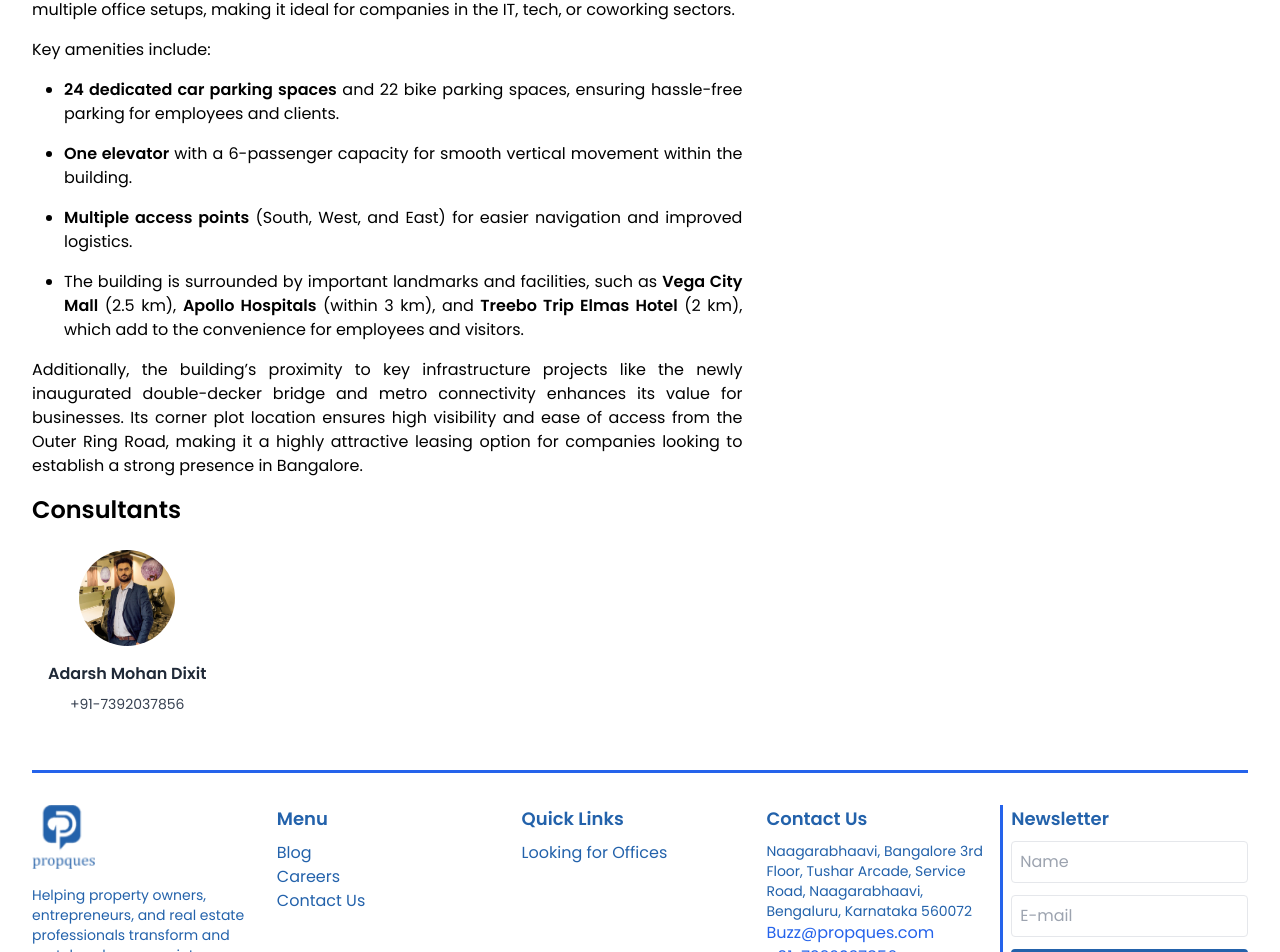
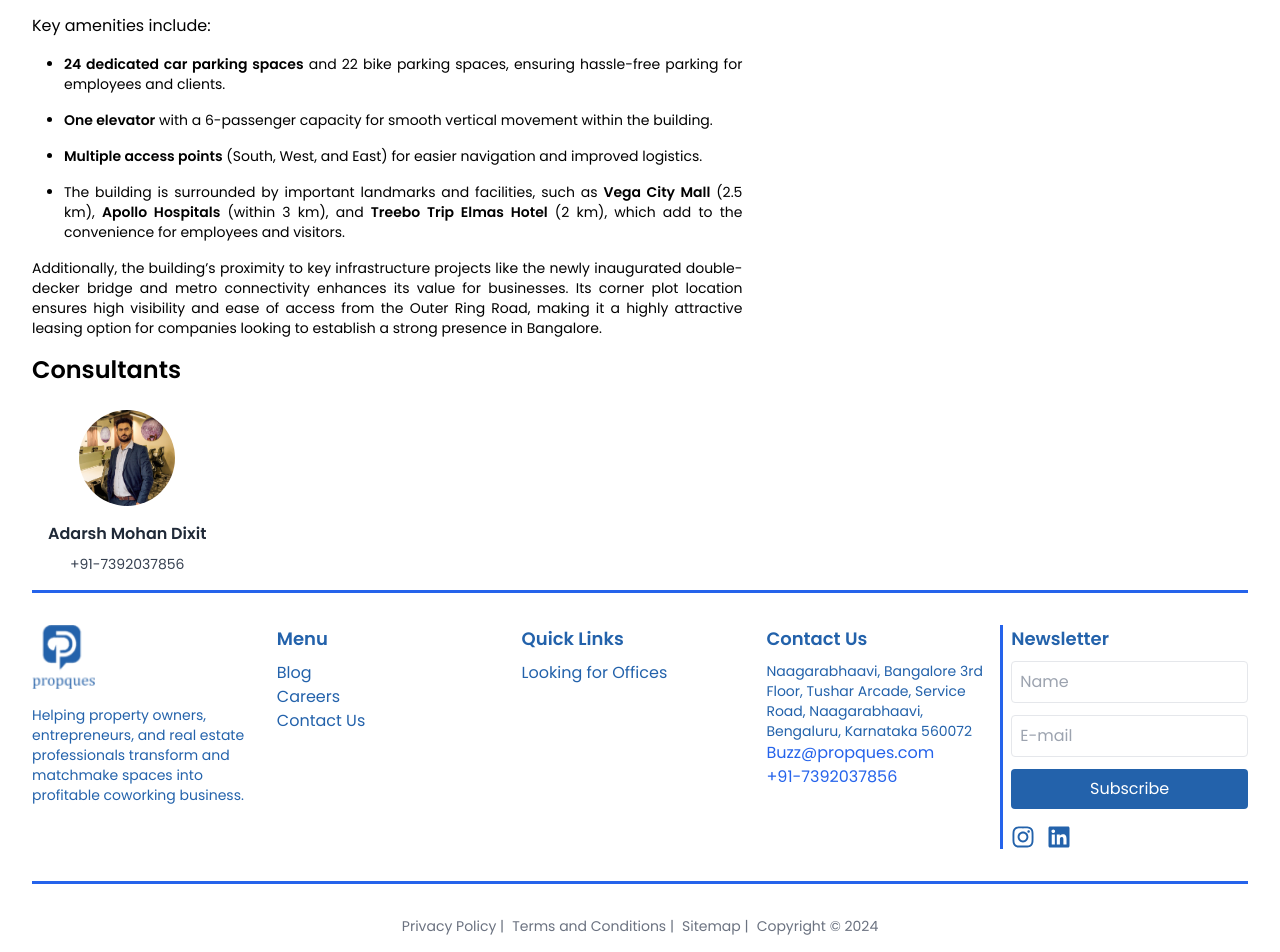
Before and after one commit to harshrao26/search, a React (Vite) app: page / in a window 1280 px wide. Shown: the part 2227-3179 px from the top of the page. Built offline with nearby package versions, Linux system fonts and the light colour scheme.

Commit message:
UI Updates

```diff
--- a/src/components/AboutProp.jsx
+++ b/src/components/AboutProp.jsx
@@ -6,7 +6,7 @@
       <h2 className="text-xl md:text-2xl font-semibold mb-6 ">
         About this Property
       </h2>
-      <p className="text-sm md:text-base leading-relaxed text-justify mb-4">
+      <p className="text-xs md:text-sm leading-relaxed text-justify mb-4">
         This commercial office space in BTM Layout, strategically positioned
         near Outer Ring Road and Silk Board Junction, is a prime leasing
         opportunity for businesses looking for a high-demand location. The
@@ -19,20 +19,20 @@
 
       <p className="">Key amenities include:</p>
       <ul className="list-disc ml-4 md:ml-8 mt-4 space-y-4 text-justify ">
-        <li className="text-sm md:text-base">
+        <li className="text-xs md:text-sm">
           <span className="font-semibold">24 dedicated car parking spaces</span>{" "}
           and 22 bike parking spaces, ensuring hassle-free parking for employees
           and clients.
         </li>
-        <li className="text-sm md:text-base">
+        <li className="text-xs md:text-sm">
           <span className="font-semibold">One elevator</span> with a 6-passenger
           capacity for smooth vertical movement within the building.
         </li>
-        <li className="text-sm md:text-base">
+        <li className="text-xs md:text-sm">
           <span className="font-semibold">Multiple access points</span> (South,
           West, and East) for easier navigation and improved logistics.
         </li>
-        <li className="text-sm md:text-base">
+        <li className="text-xs md:text-sm">
           The building is surrounded by important landmarks and facilities, such
           as <span className="font-semibold">Vega City Mall</span> (2.5 km),{" "}
           <span className="font-semibold">Apollo Hospitals</span> (within 3 km),
@@ -41,7 +41,7 @@
         </li>
       </ul>
 
-      <p className="text-sm md:text-base leading-relaxed text-justify my-4">
+      <p className="text-xs md:text-sm leading-relaxed text-justify my-4">
         Additionally, the building’s proximity to key infrastructure projects
         like the newly inaugurated double-decker bridge and metro connectivity
         enhances its value for businesses. Its corner plot location ensures high
--- a/src/components/Footer.jsx
+++ b/src/components/Footer.jsx
@@ -6,7 +6,7 @@
 
 const Footer = () => {
   return (
-    <footer className="bg-white text-[#2362AB] py-10 px-6 md:px-8 ">
+    <footer className="bg-white text-[#2362AB] px-6 md:px-8 ">
       <div className="max-w-7xl mx-auto">
         {/* Footer Content - Grid Layout for Desktop and Flex Column for Mobile */}
         <div className="grid grid-cols-1 md:grid-cols-5 gap-2 py-8 border-t-[3px] border-b-[3px]  border-blue-600">
@@ -105,7 +105,7 @@
         </div>
 
         {/* Footer Bottom - Links */}
-        <div className="text-center  my-10 pt-4 text-sm">
+        <div className="text-center my-4 pt-4 text-sm">
           <p className="text-gray-500">
             <Link to="/privacy-policy" className="hover:underline">
               Privacy Policy
```
